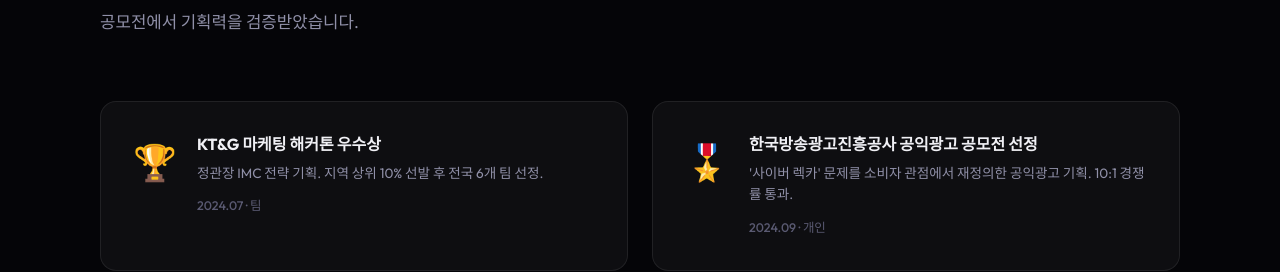
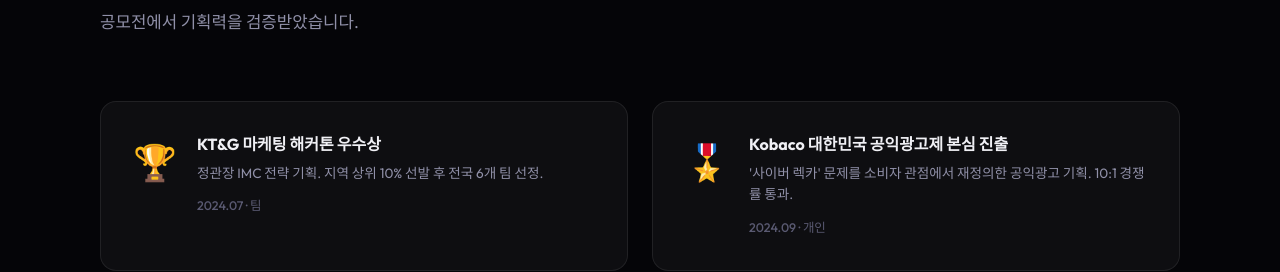
Before and after one commit to gaeun-works/gaeun-works.github.io, a plain HTML site: page index.html in a window 1280 px wide. Shown: the part 4500-4772 px from the top of the page. Drawn offline with Linux system fonts and the light colour scheme.

Commit message:
✏️ Update 수상 - Kobaco 공익광고제 명칭 수정

```diff
--- a/index.html
+++ b/index.html
@@ -354,7 +354,7 @@
       <div class="award-card fade-up">
         <div class="award-icon">🎖️</div>
         <div class="award-body">
-          <div class="award-name">한국방송광고진흥공사 공익광고 공모전 선정</div>
+          <div class="award-name">Kobaco 대한민국 공익광고제 본심 진출</div>
           <div class="award-detail">
             '사이버 렉카' 문제를 소비자 관점에서 재정의한 공익광고 기획. 10:1 경쟁률 통과.
           </div>
```
